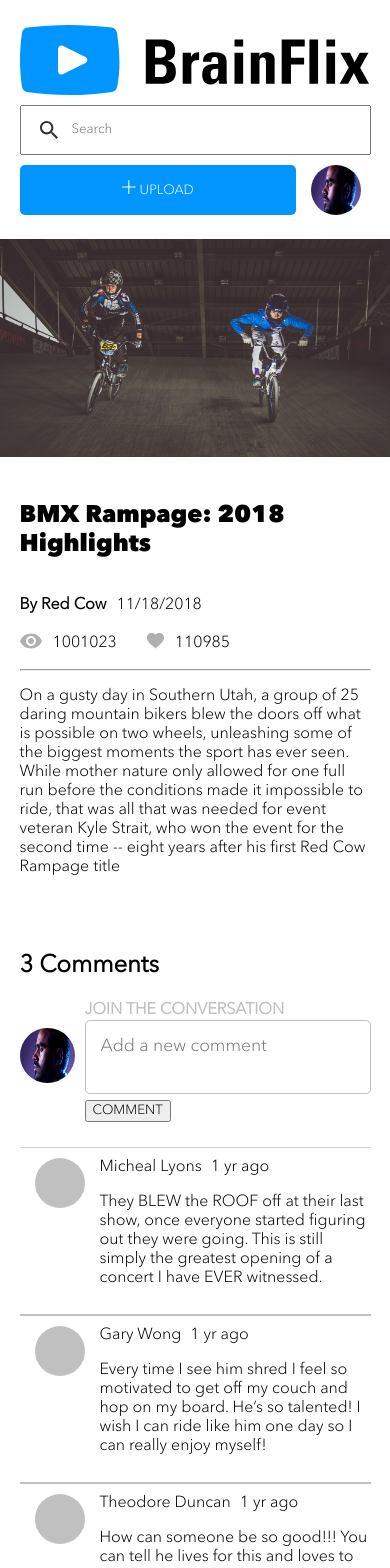
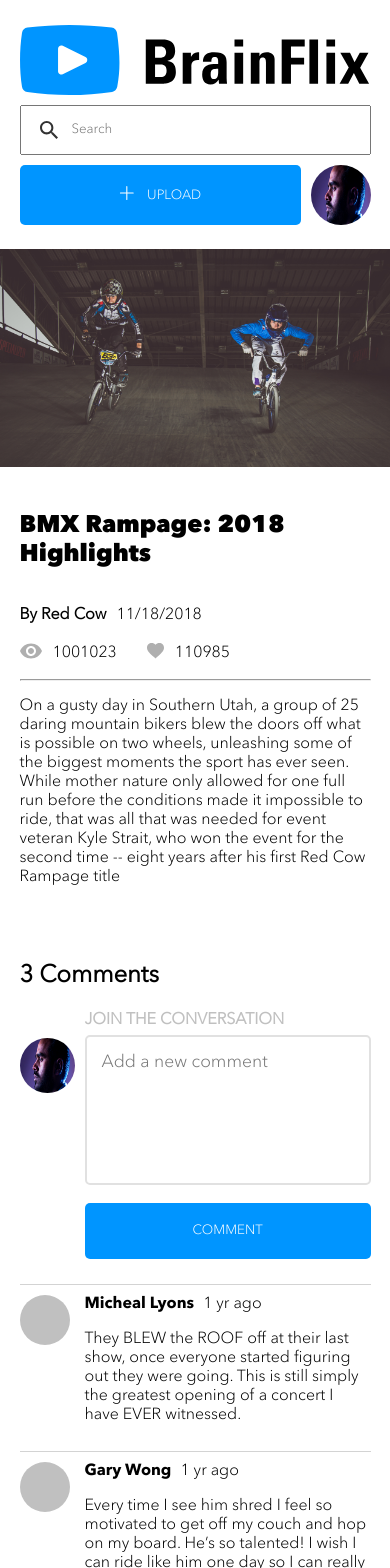
Before and after one commit to john-martinez/johnray-martinez-brainflix, a React (Create React App) app in the folder sprint-1/: page / in a window 390 px wide. Shown: the top 1568 px of the page. Built offline with nearby package versions, Linux system fonts and the light colour scheme.

Commit message:
finished styling mobile view

```diff
--- a/sprint-1/src/components/Comment/Comment.scss
+++ b/sprint-1/src/components/Comment/Comment.scss
@@ -1,12 +1,14 @@
+@import '../../assets/Partials/variables';
+
 .comment {
     display: flex;
     padding: 10px 0;
-    border-bottom: 2px solid silver;
+    border-bottom: 1px solid lightgray;
 
-    // &__author { font-family: $primary-font-bold }
+    &__author { font-family: $primary-font-bold }
     &__time-stamp { margin-left: 5px }
     &__header { justify-content: space-between; }
-    &__left { padding: 0 15px }
+    &__left { padding-right: 15px }
     &__right { width: 100% }
     &__image {
         width: 50px;
--- a/sprint-1/src/components/CommentForm/CommentForm.jsx
+++ b/sprint-1/src/components/CommentForm/CommentForm.jsx
@@ -17,7 +17,7 @@ class CommentForm extends Component {
                         <textarea name="comment" id="comment" className="comment-form__input text-area" placeholder="Add a new comment"></textarea>
                     </div>
                     <div className="comment-form__field">
-                        <button id="submit-btn" className=" btn">COMMENT</button>
+                        <button className="comment-form__button">COMMENT</button>
                     </div>
                 </div>
             </form>
--- a/sprint-1/src/components/CommentForm/CommentForm.scss
+++ b/sprint-1/src/components/CommentForm/CommentForm.scss
@@ -1,8 +1,22 @@
+@import '../../assets/Partials/variables';
+
 .comment-form {
     display: flex;
     width: 100%;
     padding-bottom: 25px;
     border-bottom: 1px solid lightgray;
+
+    &__button {
+        width: 100%;
+        padding: 20px 0;
+        flex-grow: 1;
+        margin: 12px 5px 0 0;
+        background-color: #0095FF;
+        outline: none;
+        border: none;
+        border-radius: 5px;
+        color: white;
+    }
 
     &__section { width: 100% }
     &__picture {
@@ -20,6 +34,7 @@
         text-transform: uppercase;
         font-weight: 600;
         color: silver;
+        margin-bottom: 5px;
     }
 
     &__field {
@@ -27,15 +42,16 @@
         width: 100%;
     }
 
-    &__input:not(.btn) {
+    &__input {
         width: 100%;
+        height: 150px;
         padding: 15px;
         font-size: 1.1rem;
         resize: none;
         border-radius: 5px;
-        border: 1px solid silver;
+        border: 2px solid $silver;
         background-color: white;
-        // font-family: $primary-font;
+        font-family: $primary-font;
 
         &:focus {
             border: 2px solid black;
--- a/sprint-1/src/components/MainVideo/MainVideo.jsx
+++ b/sprint-1/src/components/MainVideo/MainVideo.jsx
@@ -1,15 +1,21 @@
-import React from 'react';
+import React, { Component } from 'react';
 import Video from '../Video/Video';
 import CommentSection from '../CommentSection/CommentSection';
 import videoData from '../../assets/Imports/videos';
 
-function MainVideo(props) {
-    return(
-        <>
-        <Video mainVideo={videoData} />
-        <CommentSection comments={videoData.comments}/>
-        </>
-    );
+class MainVideo extends Component {
+    constructor(){
+        super()
+        this.state = {mainVideo: videoData}
+    }
+    render(){
+        return(
+            <>
+                <Video mainVideo={this.state.mainVideo} />
+                <CommentSection comments={this.state.mainVideo.comments}/>
+            </>
+        );
+    }
 }
 
 export default MainVideo;
--- a/sprint-1/src/components/Nav/Nav.jsx
+++ b/sprint-1/src/components/Nav/Nav.jsx
@@ -15,7 +15,7 @@ class Nav extends Component {
               <img src={search} className="nav__search-icon" alt="magnifying glass"></img>
             </div>
             <div className="nav__actions">
-                <button className="nav__button"> <img src={upload} /> UPLOAD </button>
+                <button className="nav__button"> <img class="nav__upload-icon" src={upload} /> UPLOAD </button>
                 <img src={user} className="nav__user" alt="Mohan Murugi side view"></img>
             </div>
         </nav>
--- a/sprint-1/src/components/Nav/Nav.scss
+++ b/sprint-1/src/components/Nav/Nav.scss
@@ -13,6 +13,10 @@
         transform: translateY(-50%);
         padding: 0 20px;
     }
+    &__upload-icon {
+        margin-right: 10px;
+        transform: translateY(1px);
+    }
     &__button {
         width: 80%;
         padding: 15px 0;
@@ -27,10 +31,10 @@
 
     &__actions { display: flex }
     &__user {
-        height: 50px;
-        width: 50px;
-        border-radius: 100px;
-        margin: 0 10px;
+        height: 60px;
+        width: 60px;
+        border-radius: 50%;
+        margin-left: 5px;
     }
     > * { margin: 5px 0 }
 }
```
